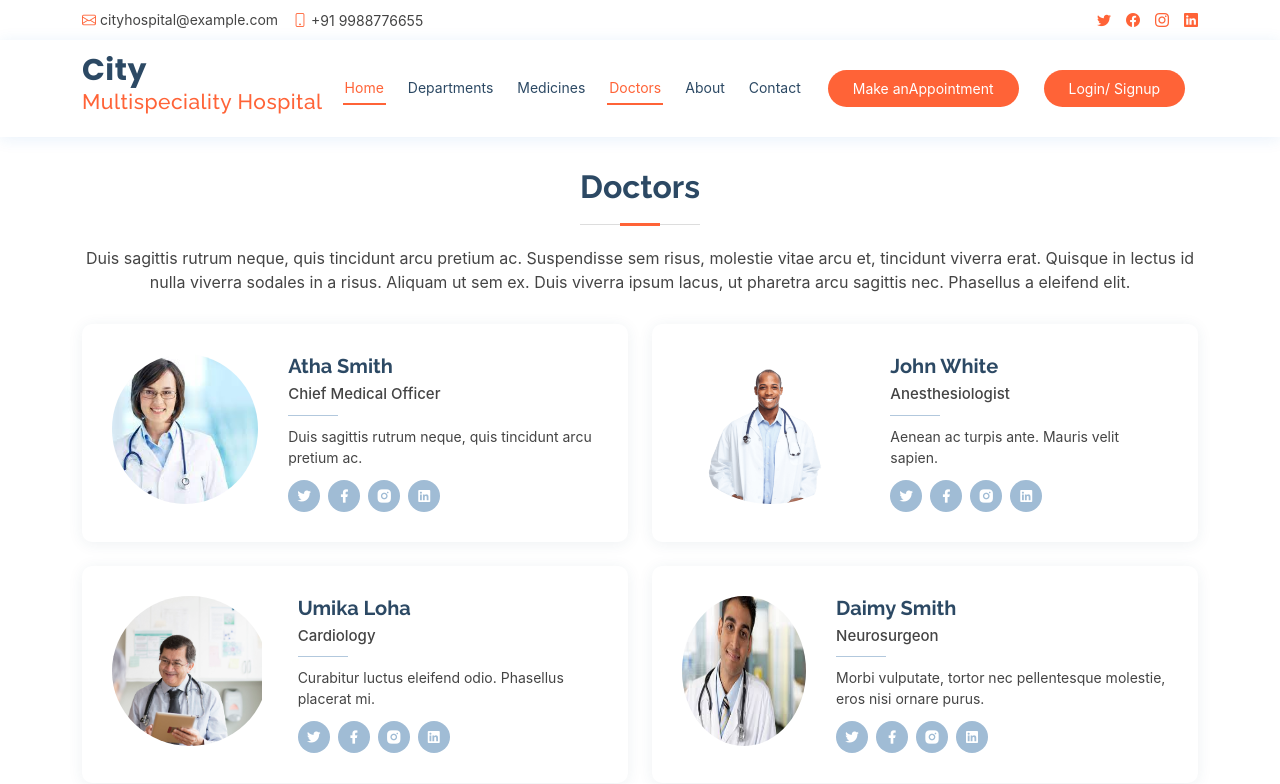
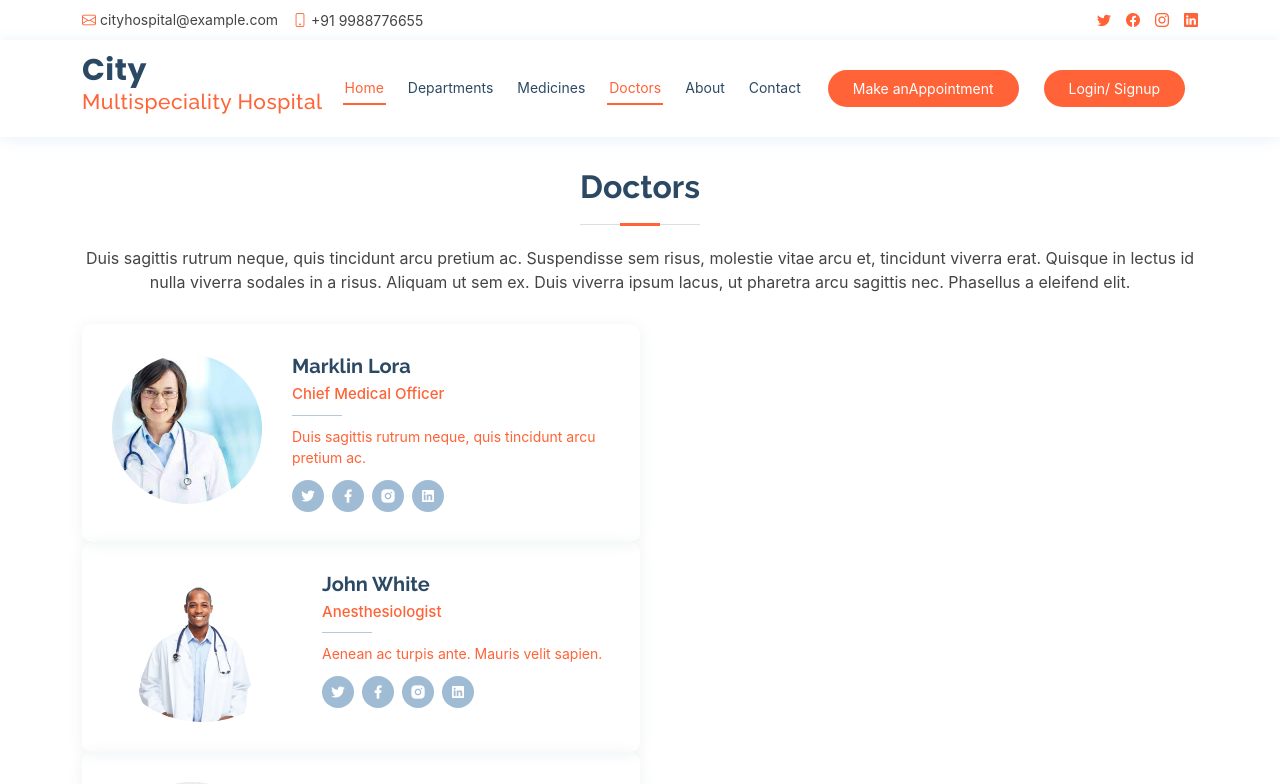
Before and after one commit to Nirav9603/City-Hospital-R-2, a React (Create React App) app: page /doctors in a window 1280 px wide. Shown: the top 784 px of the page. Built offline with nearby package versions, Linux system fonts and the light colour scheme.

Commit message:
Doctor-Details

```diff
--- a/public/assets/css/style.css
+++ b/public/assets/css/style.css
@@ -1769,3 +1769,113 @@ section {
   color: #FF6337;
   border-bottom: 1px solid #FF6337;
 }
+
+/*--------------------------------------------------------------
+# Doctors Details
+--------------------------------------------------------------*/
+.d-doctors {
+  background: #fff;
+}
+
+.d-doctors .member {
+  position: relative;
+  box-shadow: 0px 2px 15px rgba(44, 73, 100, 0.08);
+  padding: 30px;
+  border-radius: 10px;
+
+}
+
+.d-doctors .member .pic {
+  overflow: hidden;
+  width: 100%;
+}
+
+
+
+.d-doctors .member .member-info {
+  padding-left: 30px;
+}
+
+.d-doctors .member h4 {
+  font-weight: 700;
+  margin-bottom: 5px;
+  font-size: 20px;
+  color: #2c4964;
+}
+
+.d-doctors .member span {
+  display: block;
+  font-size: 15px;
+  padding-bottom: 10px;
+  position: relative;
+  font-weight: 500;
+}
+
+.d-doctors .member span::after {
+  content: '';
+  position: absolute;
+  display: block;
+  width: 50px;
+  height: 1px;
+  background: #b2c8dd;
+  bottom: 0;
+  left: 0;
+}
+
+.d-doctors .member p {
+  margin: 10px 0 0 0;
+  font-size: 14px;
+}
+
+.d-doctors .member .social {
+  margin-top: 12px;
+  display: flex;
+  align-items: center;
+  justify-content: flex-start;
+}
+
+.d-doctors .member .social a {
+  transition: ease-in-out 0.3s;
+  display: flex;
+  align-items: center;
+  justify-content: center;
+  border-radius: 50px;
+  width: 32px;
+  height: 32px;
+  background: #a0bcd5;
+}
+
+.d-doctors .member .social a i {
+  color: #fff;
+  font-size: 16px;
+  margin: 0 2px;
+}
+
+.d-doctors .member .social a:hover {
+  background: #FF6337;
+}
+
+.d-doctors .member .social a + a {
+  margin-left: 8px;
+}
+
+.img-d-doctor {
+  height: 300px;
+  display: block;
+  margin-left: auto;
+  margin-right: auto;
+  max-width: 100%;
+}
+
+.d-doctor-align{
+  display: flex;
+  align-items:center;
+}
+
+.d-doctors .member .wd {
+  display: block;
+  font-size: 15px;
+  padding-bottom: 10px;
+  position: relative;
+  font-weight: 500;
+}
--- a/src/App.js
+++ b/src/App.js
@@ -11,6 +11,7 @@ import {Switch, Route} from "react-router-dom"
 import Auth from './container/auth/Auth';
 import Medicines from './container/medicines/Medicines';
 import ListAppointment from './container/appointment/ListAppointment';
+import DoctorDetails from './container/doctors/DoctorDetails';
 
 function App() {
 
@@ -27,6 +28,7 @@ function App() {
         <Route path={"/appointment"} exact component={Appointment} />
         <Route path={"/auth"} exact component={Auth}/>
         <Route path={"/list_app"} exact component={ListAppointment}/>
+        <Route path={"/doctor_details"} exact component={DoctorDetails}/>
       </Switch>
       <Footer />
     </>
--- /dev/null
+++ b/src/container/doctors/DoctorDetails.js
@@ -0,0 +1,44 @@
+import React from 'react';
+
+function DoctorDetails(props) {
+
+    let data = props.location.state
+
+    const { d } = data
+
+    return (
+        <section id="doctors" className="d-doctors">
+            <div className="container">
+                <div className="col-12 row">
+                    <div className="member d-flex">
+                        <div className='col-6 d-doctor-align'>
+                            <div className='pic'><img src={d.img} className='img-d-doctor' alt /></div>
+
+                        </div>
+
+                        <div className='col-6 d-doctor-align'>
+                            <div className="member-info">
+                                <h4>Name: {d.name}</h4>
+                                <span>Designation: {d.designation}</span>
+                                <p>Description: {d.ldescription}</p>
+                                <p className='wd'>Phone: {d.phone}</p>
+                                <p className='wd'>Addres: {d.add}</p>
+                                <div className="social">
+                                    <a href><i className="ri-twitter-fill" /></a>
+                                    <a href><i className="ri-facebook-fill" /></a>
+                                    <a href><i className="ri-instagram-fill" /></a>
+                                    <a href> <i className="ri-linkedin-box-fill" /></a>
+                                </div>
+                            </div>
+
+                        </div>
+
+
+                    </div>
+                </div>
+            </div>
+        </section >
+    );
+}
+
+export default DoctorDetails;
--- a/src/container/doctors/Doctors.js
+++ b/src/container/doctors/Doctors.js
@@ -1,6 +1,15 @@
 import React from 'react';
+import { NavLink } from 'react-router-dom';
 
 function Doctors(props) {
+
+    const Data = [
+        { id: "1", name: "Marklin Lora", img: "../assets/img/doctors/doctors-1.jpg", designation: "Chief Medical Officer", description: "Duis sagittis rutrum neque, quis tincidunt arcu pretium ac.",ldescription:"Lorem Ipsum is simply dummy text of the printing and typesetting industry. Lorem Ipsum has been the industry's standard dummy text ever since the 1500s, when an unknown printer took a galley of type and scrambled it to make a type specimen book.", phone: "98756 12345", add: "Akshya Nagar 1st Block 1st Cross, Rammurthy nagar, Bangalore-560016" },
+        { id: "2", name: "John White", img: "../assets/img/doctors/doctors-2.jpg", designation: "Anesthesiologist", description: "Aenean ac turpis ante. Mauris velit sapien.", ldescription:"Lorem Ipsum is simply dummy text of the printing and typesetting industry. Lorem Ipsum has been the industry's standard dummy text ever since the 1500s, when an unknown printer took a galley of type and scrambled it to make a type specimen book.", phone: "98756 12345", add: "Akshya Nagar 1st Block 1st Cross, Rammurthy nagar, Bangalore-560016" },
+        { id: "3", name: "Umika Loha", img: "../assets/img/doctors/doctors-3.jpg", designation: "Cardiology", description: "Curabitur luctus eleifend odio. Phasellus placerat mi.", ldescription:"Lorem Ipsum is simply dummy text of the printing and typesetting industry. Lorem Ipsum has been the industry's standard dummy text ever since the 1500s, when an unknown printer took a galley of type and scrambled it to make a type specimen book.", phone: "98756 12345", add: "Akshya Nagar 1st Block 1st Cross, Rammurthy nagar, Bangalore-560016" },
+        { id: "4", name: "Daimy Smith", img: "../assets/img/doctors/doctors-4.jpg", designation: "Neurosurgeon", description: "Morbi vulputate, tortor nec pellentesque molestie, eros nisi ornare purus.", ldescription:"Lorem Ipsum is simply dummy text of the printing and typesetting industry. Lorem Ipsum has been the industry's standard dummy text ever since the 1500s, when an unknown printer took a galley of type and scrambled it to make a type specimen book.", phone: "98756 12345", add: "Akshya Nagar 1st Block 1st Cross, Rammurthy nagar, Bangalore-560016" }
+    ]
+
     return (
         <div>
             <section id="doctors" className="doctors">
@@ -12,70 +21,32 @@ function Doctors(props) {
                             ipsum lacus, ut pharetra arcu sagittis nec. Phasellus a eleifend elit.</p>
                     </div>
                     <div className="row">
-                        <div className="col-lg-6">
+                        {
+                            Data.map((d, i) => (
+
+                                <NavLink to={{
+                                    pathname: "/doctor_details",
+                                    state: {d}
+                                }}>
+                                    <div className="col-6">
                                         <div className="member d-flex align-items-start">
-                                <div className="pic"><img src="../assets/img/doctors/doctors-1.jpg" className="img-doctor" alt /></div>
+                                            <div className="pic"><img src={d.img} className="img-doctor" alt /></div>
                                             <div className="member-info">
-                                    <h4>Atha Smith</h4>
-                                    <span>Chief Medical Officer</span>
-                                    <p>Duis sagittis rutrum neque, quis tincidunt arcu pretium ac.</p>
+                                                <h4>{d.name}</h4>
+                                                <span>{d.designation}</span>
+                                                <p>{d.description}</p>
                                                 <div className="social">
                                                     <a href><i className="ri-twitter-fill" /></a>
                                                     <a href><i className="ri-facebook-fill" /></a>
                                                     <a href><i className="ri-instagram-fill" /></a>
-                                        <a href> <i className="ri-linkedin-box-fill" /> </a>
+                                                    <a href> <i className="ri-linkedin-box-fill" /></a>
                                                 </div>
                                             </div>
                                         </div>
                                     </div>
-                        <div className="col-lg-6 mt-4 mt-lg-0">
-                            <div className="member d-flex align-items-start">
-                                <div className="pic"><img src="../assets/img/doctors/doctors-2.jpg" className="img-doctor" alt /></div>
-                                <div className="member-info">
-                                    <h4>John White</h4>
-                                    <span>Anesthesiologist</span>
-                                    <p>Aenean ac turpis ante. Mauris velit sapien.</p>
-                                    <div className="social">
-                                        <a href><i className="ri-twitter-fill" /></a>
-                                        <a href><i className="ri-facebook-fill" /></a>
-                                        <a href><i className="ri-instagram-fill" /></a>
-                                        <a href> <i className="ri-linkedin-box-fill" /> </a>
-                                    </div>
-                                </div>
-                            </div>
-                        </div>
-                        <div className="col-lg-6 mt-4">
-                            <div className="member d-flex align-items-start">
-                                <div className="pic"><img src="../assets/img/doctors/doctors-3.jpg" className="img-doctor" alt /></div>
-                                <div className="member-info">
-                                    <h4>Umika Loha</h4>
-                                    <span>Cardiology</span>
-                                    <p>Curabitur luctus eleifend odio. Phasellus placerat mi.</p>
-                                    <div className="social">
-                                        <a href><i className="ri-twitter-fill" /></a>
-                                        <a href><i className="ri-facebook-fill" /></a>
-                                        <a href><i className="ri-instagram-fill" /></a>
-                                        <a href> <i className="ri-linkedin-box-fill" /> </a>
-                                    </div>
-                                </div>
-                            </div>
-                        </div>
-                        <div className="col-lg-6 mt-4">
-                            <div className="member d-flex align-items-start">
-                                <div className="pic"><img src="../assets/img/doctors/doctors-4.jpg" className="img-doctor" alt /></div>
-                                <div className="member-info">
-                                    <h4>Daimy Smith</h4>
-                                    <span>Neurosurgeon</span>
-                                    <p>Morbi vulputate, tortor nec pellentesque molestie, eros nisi ornare purus.</p>
-                                    <div className="social">
-                                        <a href><i className="ri-twitter-fill" /></a>
-                                        <a href><i className="ri-facebook-fill" /></a>
-                                        <a href><i className="ri-instagram-fill" /></a>
-                                        <a href> <i className="ri-linkedin-box-fill" /> </a>
-                                    </div>
-                                </div>
-                            </div>
-                        </div>
+                                </NavLink>
+                            ))
+                        }
                     </div>
                 </div>
             </section>
```
Lines whose indentation alone changed are shown as unchanged.
